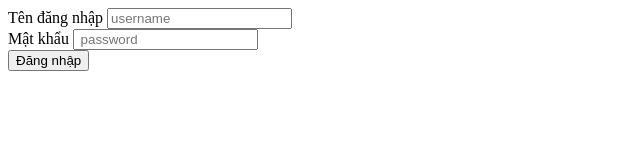
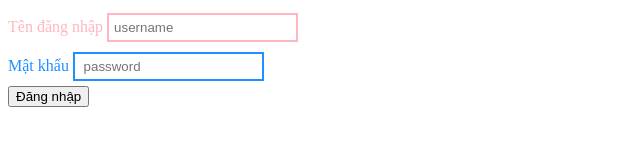
Before and after one commit to nhaphuong4/CDT_NhatPhuong12P, a plain HTML site: page index.html in a window 1280 px wide. Shown: the whole page, without its empty margins (0-640 px from the left). Drawn offline with Linux system fonts and the light colour scheme.

Commit message:
Update style.css

```diff
--- a/style.css
+++ b/style.css
@@ -2,3 +2,21 @@ html {
   height: 100%;
   width: 100%;
 }
+
+.username-label {
+  color: #FFB6C1; /* Màu đỏ pastel */
+}
+
+.password-label {
+  color: #1E90FF; /* Màu xanh dương */
+}
+
+#username, #password {
+  border: 2px solid #FFB6C1; /* Viền màu đỏ pastel */
+  padding: 5px;
+  margin: 5px 0;
+}
+
+#password {
+  border-color: #1E90FF; /* Viền màu xanh dương */
+}
```
